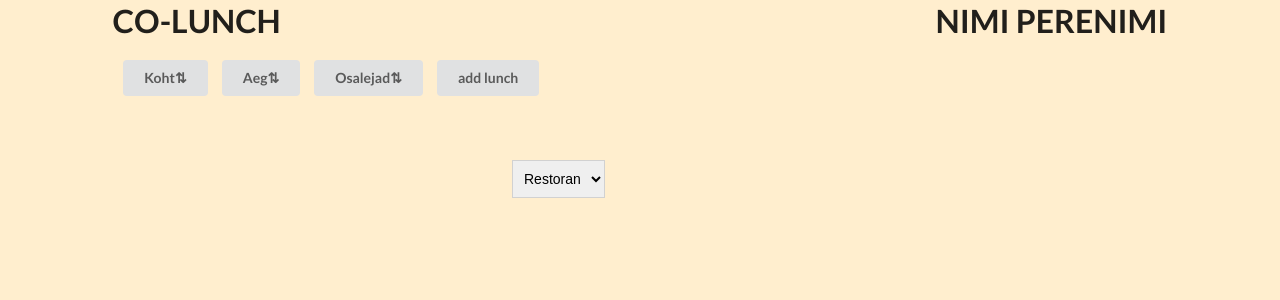
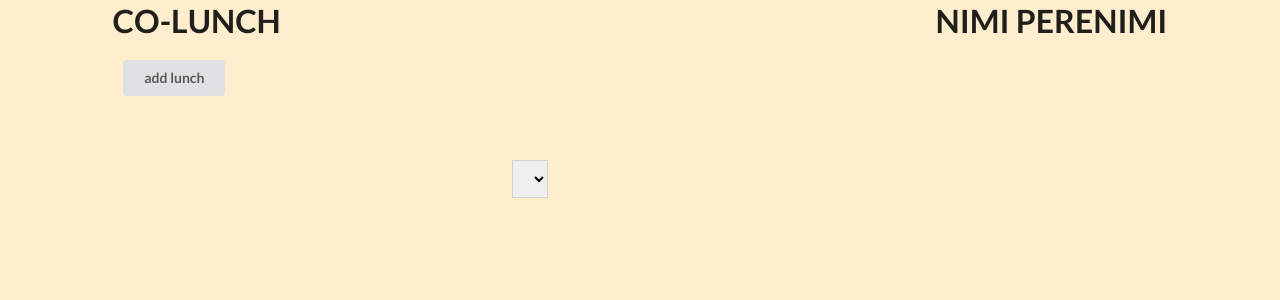
Before and after one commit to johanveenpere/tutvus, a PHP site: page /mainpage.php in a window 1280 px wide. Shown: the top 300 px of the page. Run offline with PHP 8.4, Linux system fonts and the light colour scheme; data that the repository does not hold is empty; some libraries are stand-ins or nearby versions.

Commit message:
dropdown katki

```diff
--- a/addLunch.js
+++ b/addLunch.js
@@ -5,6 +5,5 @@ function showAddLunchPopup(){
     shadow.classList.add("shadowon");
 };
 
-$('#select')
-  .dropdown()
-;
+$('.ui.dropdown')
+  .dropdown();
--- a/mainpage.php
+++ b/mainpage.php
@@ -45,15 +45,14 @@
 	<body>
         <div class="popup" id="lunchPopup">
             <form action="addlunch.php">
-                <select name="gender" class="ui dropdown" id="select">
-                    <option value="">Restoran</option>
+                <select class="ui dropdown">
                     <?php
                         $result = $connection -> query("SELECT * FROM lunch_locations");
                         while($lunch_location = $result -> fetch_object()){
                             echo "<option value=" . $lunch_location -> lunch_location_id.">".$lunch_location -> lunch_location_name."</option>";
                         }
                     ?>
-              </select><br>
+                </select><br>
                 <input type="date" name="day"></input><br>
                 <input type="time" name="startTime"></input>
                 <input type="time" name="endTime"></input>
@@ -64,20 +63,17 @@
                 <input type="number" name="maxNumParticipants"></input>
             </form>
         </div>
-		<div id="shadow" class="shadowoff">
+		<div id="shadow">
 		</div>
 		<div id="apparea" class="ui container">
             <div class="ui grid">
     			<div id="header" class="fifteen wide centered column">
                     <h3 id="nimi">NIMI PERENIMI</h3>
 					<h3 id="colunch">CO-LUNCH</h3><br><br><br>
-					<button class="ui button sortbutton">Koht⇅</button>
-					<button class="ui button sortbutton">Aeg⇅</button>
-					<button class="ui button sortbutton">Osalejad⇅</button>
-					<button onclick="showAddLunchPopup()" id="addLunchButton" class='ui button'">add lunch</button>
-				</div>
+                    <button onclick="showAddLunchPopup()" id="addLunchButton" class='ui button'">add lunch</button>
+    			</div>
     			<div id="lunchesarea" class="fifteen wide centered column">
-    				<?php
+					<?php
 						echo $lunchesareacode;
 
 					?>
```
